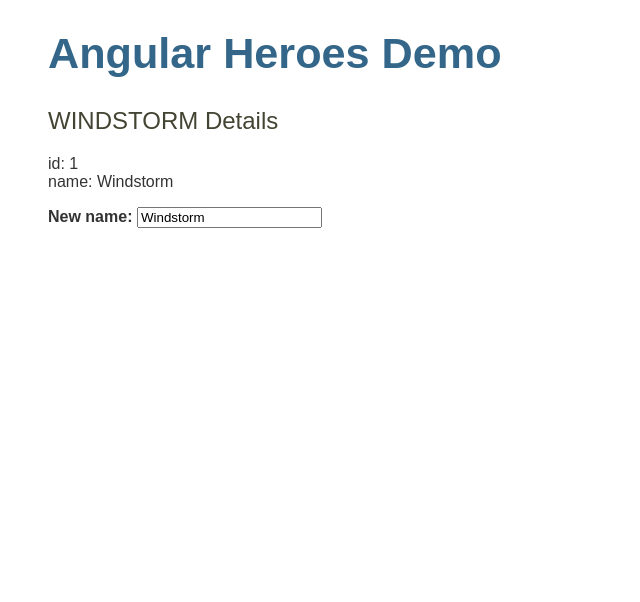
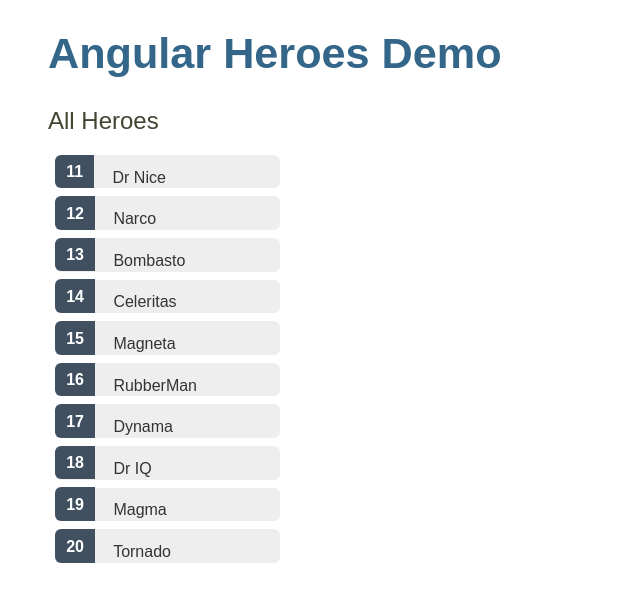
Before and after one commit to LukaszSarzynski/Angular-heroes, an Angular app: page / in a window 1280 px wide. Shown: the top 602 px of the page, without its empty margins (0-640 px from the left). Built offline with nearby package versions, Linux system fonts and the light colour scheme.

Commit message:
Angular Hero - list of Heroes

```diff
--- /dev/null
+++ b/src/app/HeroesList.ts
@@ -0,0 +1,14 @@
+import { Hero } from "./HeroClass";
+
+export const HeroesStatic: Hero[] = [
+  { id: 11, name: 'Dr Nice' },
+  { id: 12, name: 'Narco' },
+  { id: 13, name: 'Bombasto' },
+  { id: 14, name: 'Celeritas' },
+  { id: 15, name: 'Magneta' },
+  { id: 16, name: 'RubberMan' },
+  { id: 17, name: 'Dynama' },
+  { id: 18, name: 'Dr IQ' },
+  { id: 19, name: 'Magma' },
+  { id: 20, name: 'Tornado' }
+];
--- a/src/app/heroes/heroes.component.css
+++ b/src/app/heroes/heroes.component.css
@@ -0,0 +1,44 @@
+.mark {
+  background-color: #CFD8DC;
+  color: white;;
+}
+.mark:hover {
+  background-color: #BBD8DC;
+}
+
+ul {
+  list-style: none;
+  width: 15em;
+  padding: 0;
+}
+
+li {
+  cursor: pointer;
+  position: relative;
+  left: 0px;
+  background-color: #eee;
+  border-radius: 6px;
+  margin: .5em;
+  height: 1.5em;
+  padding: .3em 0;
+}
+
+li:hover {
+  color: #607D8B;
+  background-color: #DDD;
+  left: 1em;
+}
+
+li b {
+  color: white;
+  background-color:#405061;
+  display: inline-block;
+  line-height: 1em;
+  position: relative;
+  left: -1px;
+  top: -5px;
+  height: 1.5em;
+  margin-right: .8em;
+  border-radius: 6px 0 0 6px;
+  padding: 0.6em 0.7em 0 0.7em;
+}
--- a/src/app/heroes/heroes.component.html
+++ b/src/app/heroes/heroes.component.html
@@ -1,8 +1,17 @@
-<h2>{{hero.name | uppercase}} Details</h2>
-<div><span>id: </span>{{hero.id}}</div>
-<div><span>name: </span>{{hero.name}}</div>
-<div>
-  <label>New name:
-    <input [(ngModel)]="hero.name" placeholder="name">
-  </label>
+<h2>All Heroes</h2>
+<ul>
+  <li *ngFor="let oHero of aHeroes" (click)="setHero(oHero)" [class.mark]="oHero === oHeroSelected">
+    <b>{{oHero.id}}</b> {{oHero.name}}
+  </li>
+</ul>
+
+<div *ngIf="oHeroSelected">
+  <h2>{{oHeroSelected.name | uppercase}} Details</h2>
+  <div><span>id: </span>{{oHeroSelected.id}}</div>
+  <div><span>name: </span>{{oHeroSelected.name}}</div>
+  <div>
+    <label>New name:
+      <input [(ngModel)]="oHeroSelected.name" placeholder="name">
+    </label>
+  </div>
 </div>
--- a/src/app/heroes/heroes.component.ts
+++ b/src/app/heroes/heroes.component.ts
@@ -1,5 +1,7 @@
 import { Component, OnInit } from '@angular/core';
 import { Hero } from '../HeroClass';
+import { HeroesStatic } from '../HeroesList';
+
 
 @Component({
   selector: 'app-heroes',
@@ -8,14 +10,16 @@ import { Hero } from '../HeroClass';
 })
 export class HeroesComponent implements OnInit {
 
-  hero: Hero = {
-    id: 1,
-    name: 'Windstorm'
-  };
+  aHeroes = HeroesStatic;
+  oHeroSelected: Hero;
 
   constructor() { }
 
   ngOnInit() {
   }
 
+  setHero(oHero: Hero): void {
+    this.oHeroSelected = oHero;
+  }
+
 }
```
